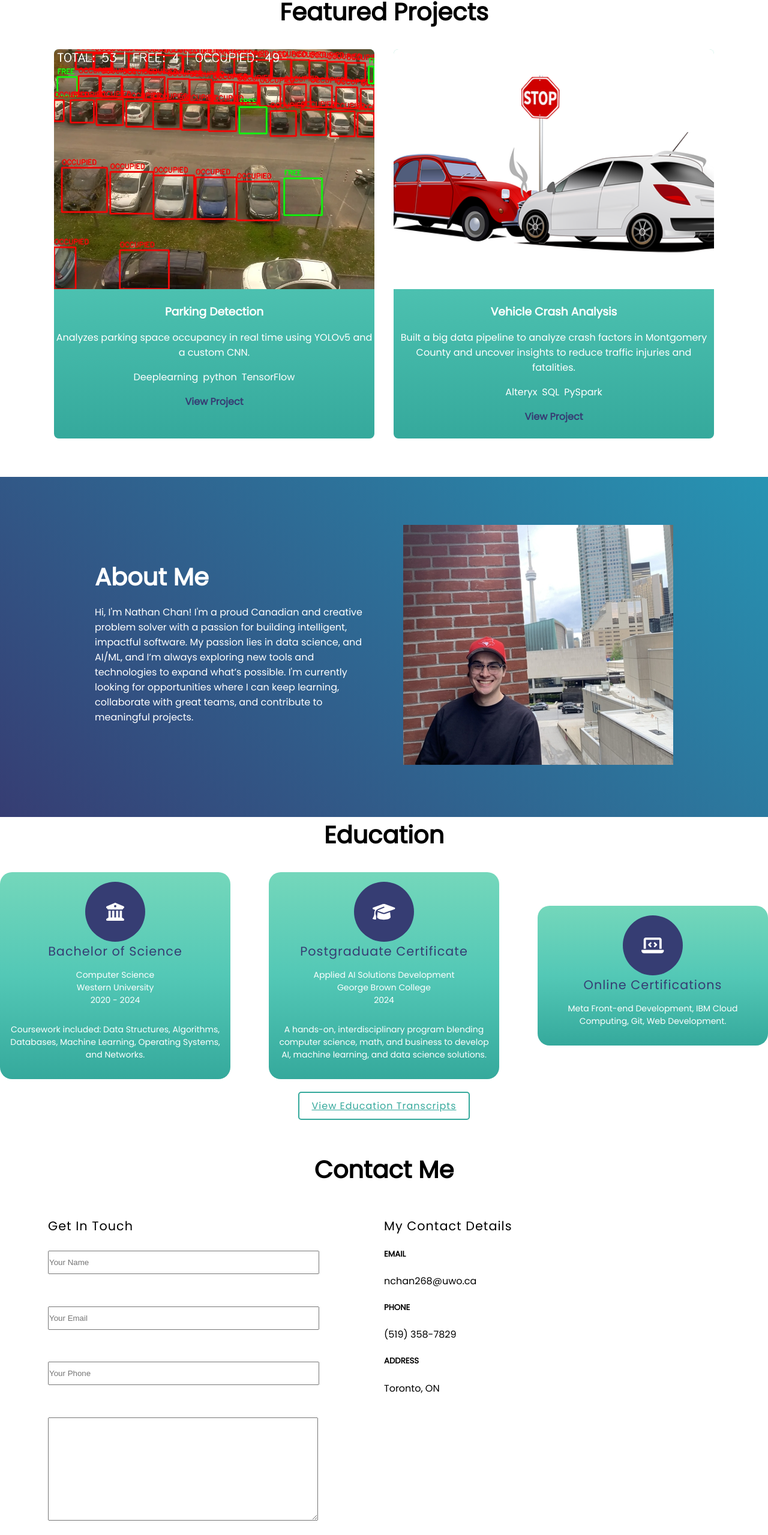
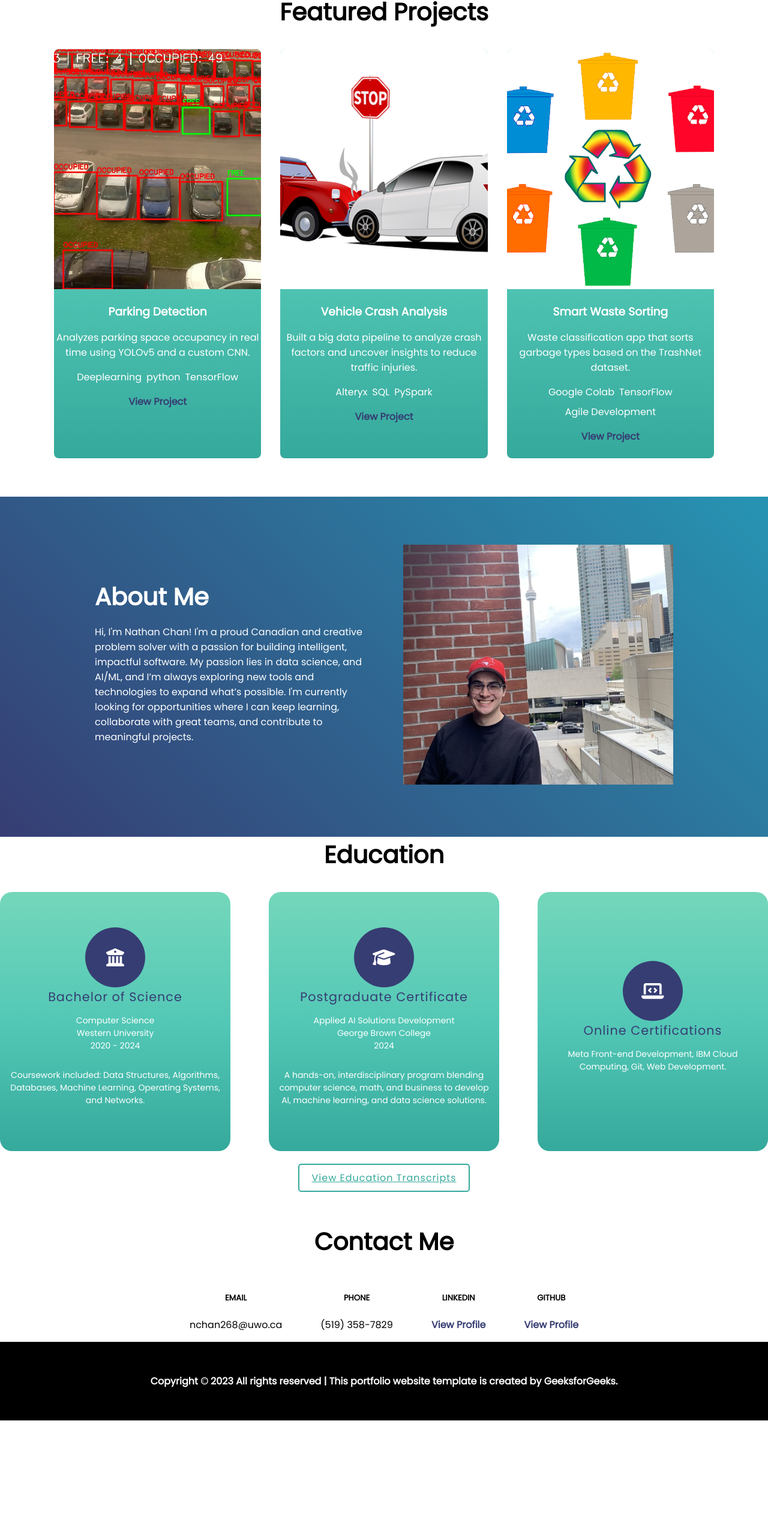
Before and after one commit to Nchan8120/Nchan8120.github.io, a plain HTML site: page index.html in a window 1280 px wide. Shown: the part 1092-3651 px from the top of the page at 60% size. After the commit the page ends 3460 px from the top, so only its background shows below. Drawn offline with Linux system fonts and the light colour scheme.

Commit message:
added 3rd project

```diff
--- a/index.html
+++ b/index.html
@@ -101,13 +101,24 @@
              <div class="project-card">
                 <img src="images/project2.png" alt="Project Title">
                 <h3 class="project-title">Vehicle Crash Analysis</h3>
-                <p class="project-role">Built a big data pipeline to analyze crash factors in Montgomery County and uncover insights to reduce traffic injuries and fatalities.</p>
+                <p class="project-role">Built a big data pipeline to analyze crash factors and uncover insights to reduce traffic injuries.</p>
                 <ul class="project-tech">
                 <li>Alteryx</li>
                 <li>SQL</li>
                 <li>PySpark</li>
                 </ul>
                 <a href="project2-detail.html" class="project-link">View Project</a>
+            </div>
+            <div class="project-card">
+                <img src="images/project3.png" alt="Project Title">
+                <h3 class="project-title">Smart Waste Sorting</h3>
+                <p class="project-role">Waste classification app that sorts garbage types based on the TrashNet dataset.</p>
+                <ul class="project-tech">
+                <li>Google Colab</li>
+                <li>TensorFlow</li>
+                <li>Agile Development</li>
+                </ul>
+                <a href="project3-detail.html" class="project-link">View Project</a>
             </div>
         </div>
 
@@ -198,27 +209,7 @@
         <div class="contact-heading">
             <h1 class="my-heading text-center">Contact Me</h1>
         </div>
-        <div class="contact-content">
-            <div class="contact-form-container">
-                <h1 class="greet-heading">Get In Touch</h1>
-                <form class="contact-form">
-                    <input class="form-controls" type="text"
-                        placeholder="Your Name">
-                    <input class="form-controls" type="text"
-                        placeholder="Your Email">
-                    <input class="form-controls" type="text"
-                        placeholder="Your Phone">
-                    <textarea class="form-controls"
-                            placeholder="Write your message"
-                            name="message" id="" cols="30"
-                            rows="10">
-                    </textarea>
-                    <input class="form-btn btn common-btn"
-                        type="submit" value="Send Message">
-                </form>
-            </div>
             <div class="contact-details">
-                <h1 class="greet-heading">My Contact Details</h1>
                 <div class="details">
                     <h5 class="contact-heading">EMAIL</h5>
                     <p class="contact-text">nchan268@uwo.ca</p>
@@ -228,8 +219,12 @@
                     <p class="contact-text">(519) 358-7829</p>
                 </div>
                 <div class="details">
-                    <h5 class="contact-heading">ADDRESS</h5>
-                    <p class="contact-text">Toronto, ON</p>
+                    <h5 class="contact-heading">LINKEDIN</h5>
+                    <a href="https://www.linkedin.com/in/nathan-chan-111248209/" class="project-link">View Profile</a>
+                </div>
+                <div class="details">
+                    <h5 class="contact-heading">GITHUB</h5>
+                    <a href="https://github.com/nchan8120" class="project-link">View Profile</a>
                 </div>
             </div>
         </div>
--- a/style.css
+++ b/style.css
@@ -216,6 +216,8 @@ body {
     border-radius: 20px;
     background-image: linear-gradient(#74D7BB, #53C8B6, #35A99C);
     padding: 1rem;
+    min-width: 250px;
+    min-height: 400px;
 }
 
 .icon {
@@ -244,27 +246,13 @@ body {
     justify-content: space-between;
 }
 
-.contact-form-container {
-    width: 50%;
-}
-
-.contact-form {
+.contact-details {
     display: flex;
-    flex-direction: column;
-}
-
-.contact-form .form-controls {
-    width: 80%;
-    padding: 10px 0;
-    margin: 1.67rem 0;
-}
-
-.contact-form .form-btn {
-    width: 83%;
-}
-
-.contact-details {
-    width: 50%;
+    justify-content: center;      /* center the items horizontally */
+    gap: 4rem;                    /* space between email and phone */
+    flex-wrap: wrap;              /* allows wrapping on small screens */
+    text-align: center;           /* center text inside each block */
+    margin-top: 2rem;
 }
 
 /* Footer Styles */
```
Also changed, not shown: project3-detail.html (added, +114 -0 lines), Images/project3.png (added), Images/trash_matrix.png (added), Images/trash_sort.png (added).
